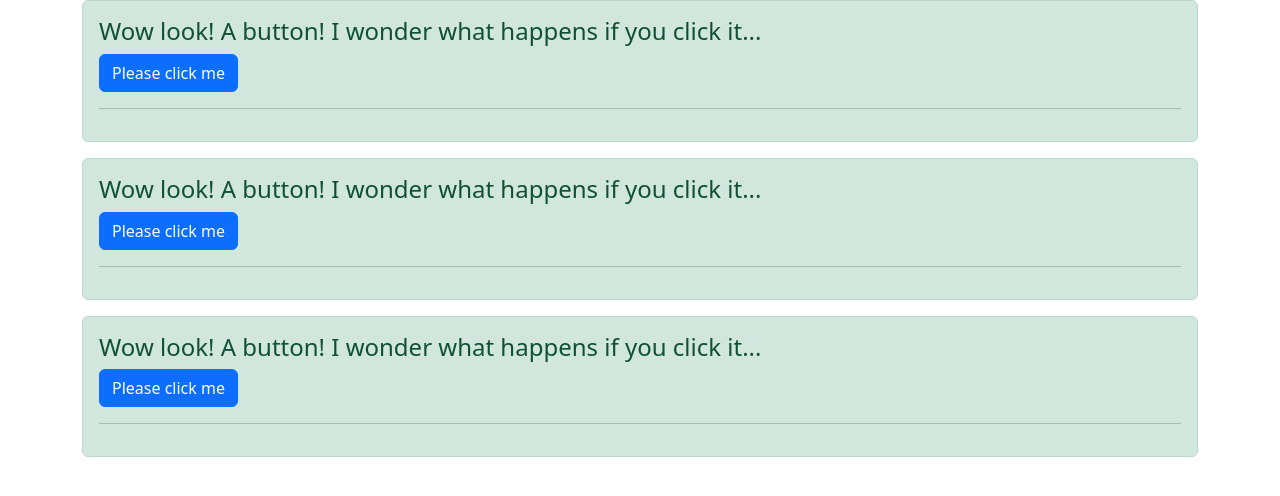
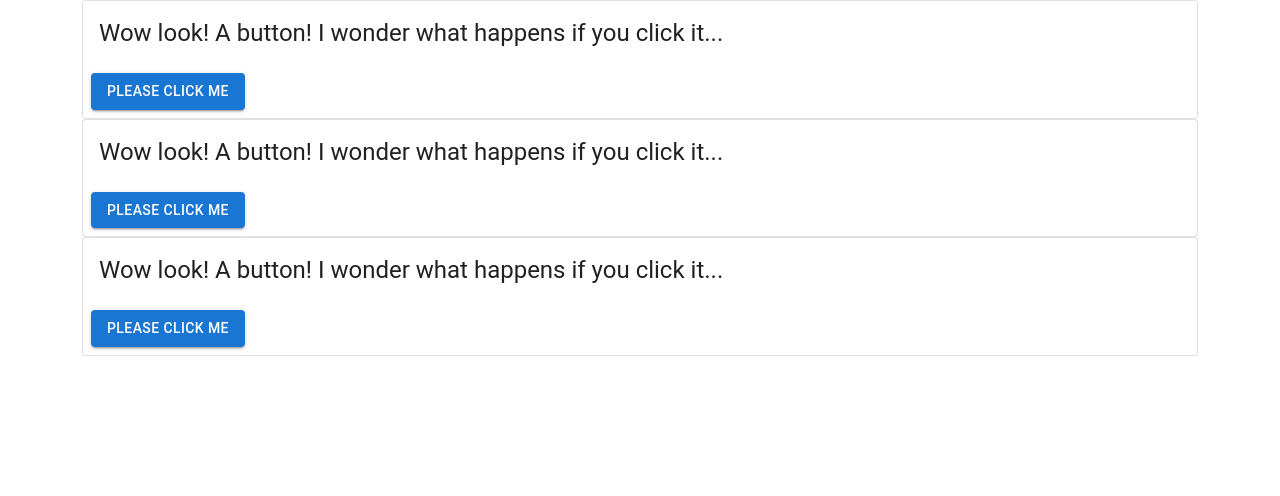
Before and after one commit to Monash-FIT3170/AI_Travel_Plan, a React (Create React App) app in the folder client/: page / in a window 1280 px wide. Shown: the top 496 px of the page. Built offline with nearby package versions, Linux system fonts and the light colour scheme.

Commit message:
feat: changed example components to use materialUI

```diff
--- a/client/src/components/examples/ExampleBox.jsx
+++ b/client/src/components/examples/ExampleBox.jsx
@@ -1,6 +1,12 @@
 import React, {useState} from 'react'
-import Alert from 'react-bootstrap/Alert'
+
+//This is where you import the required components from the material ui library
 import ExampleButton from './ExampleButton'
+import Card from '@mui/material/Card';
+import CardActions from '@mui/material/CardActions';
+import CardContent from '@mui/material/CardContent';
+import Typography from '@mui/material/Typography';
+
 
 export default function ExampleBox() {
 
@@ -42,15 +48,24 @@ export default function ExampleBox() {
   }
 
     // The rest of the code here just shows the components and HTML that will be displayed in this component.
+    // it is styled using material ui
     return (
-    <Alert variant="success">
-      <Alert.Heading>Wow look! A button! I wonder what happens if you click it...</Alert.Heading>
+      <>
+        <Card variant="outlined" sx={{ minWidth: 275 }}>
+          <CardContent>
 
-      <ExampleButton onClick={handleClick}>Please click me</ExampleButton>
+            <Typography variant="h5" component="div">
+              Wow look! A button! I wonder what happens if you click it...
+            </Typography>
+            <Typography component="div">
+              {displayText}
+            </Typography>
 
-      <hr /> {/* <-- line separating button from text below it */}
-
-      <p> {displayText} </p> {/* here the text is displayed. Before making an api call, the displayText has default value of "" thus no text is showing intially*/}
-    </Alert>
+          </CardContent>
+          <CardActions>
+            <ExampleButton size="small" onClick={handleClick}>Please click me</ExampleButton>
+          </CardActions>
+        </Card>
+      </>
   )
 }
--- a/client/src/components/examples/ExampleButton.jsx
+++ b/client/src/components/examples/ExampleButton.jsx
@@ -1,5 +1,4 @@
-import Button from 'react-bootstrap/Button';
-
+import Button from '@mui/material/Button';
 import React from 'react'
 
 /**
@@ -11,7 +10,8 @@ import React from 'react'
 export default function ExampleButton(props) {
   return (
     <>
-        <Button variant="primary" onClick={props.onClick}>{props.children}</Button>{' '}
+        <Button variant="contained" onClick={props.onClick}>{props.children}</Button>{' '}
+
     </>
 
   );
```
Also changed, not shown: 2 other files (tests, documents, lock files or other folders).
